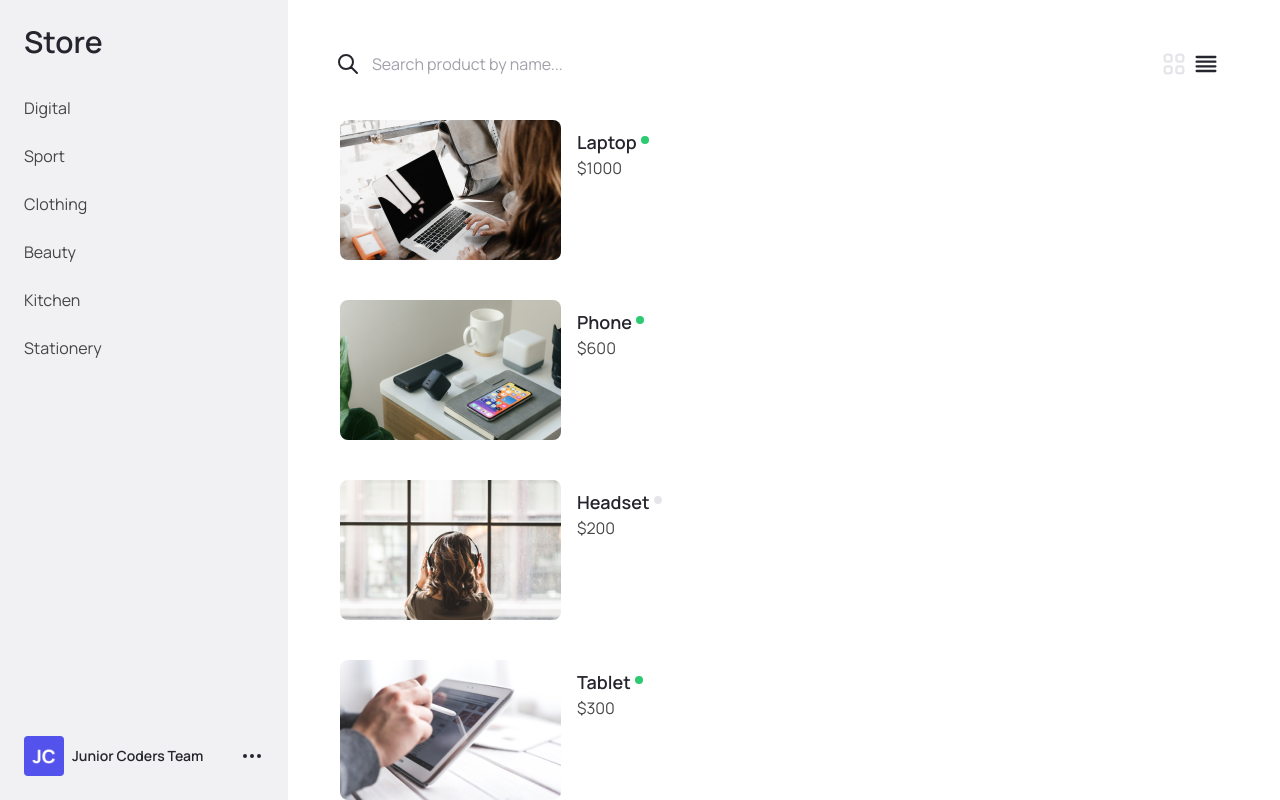
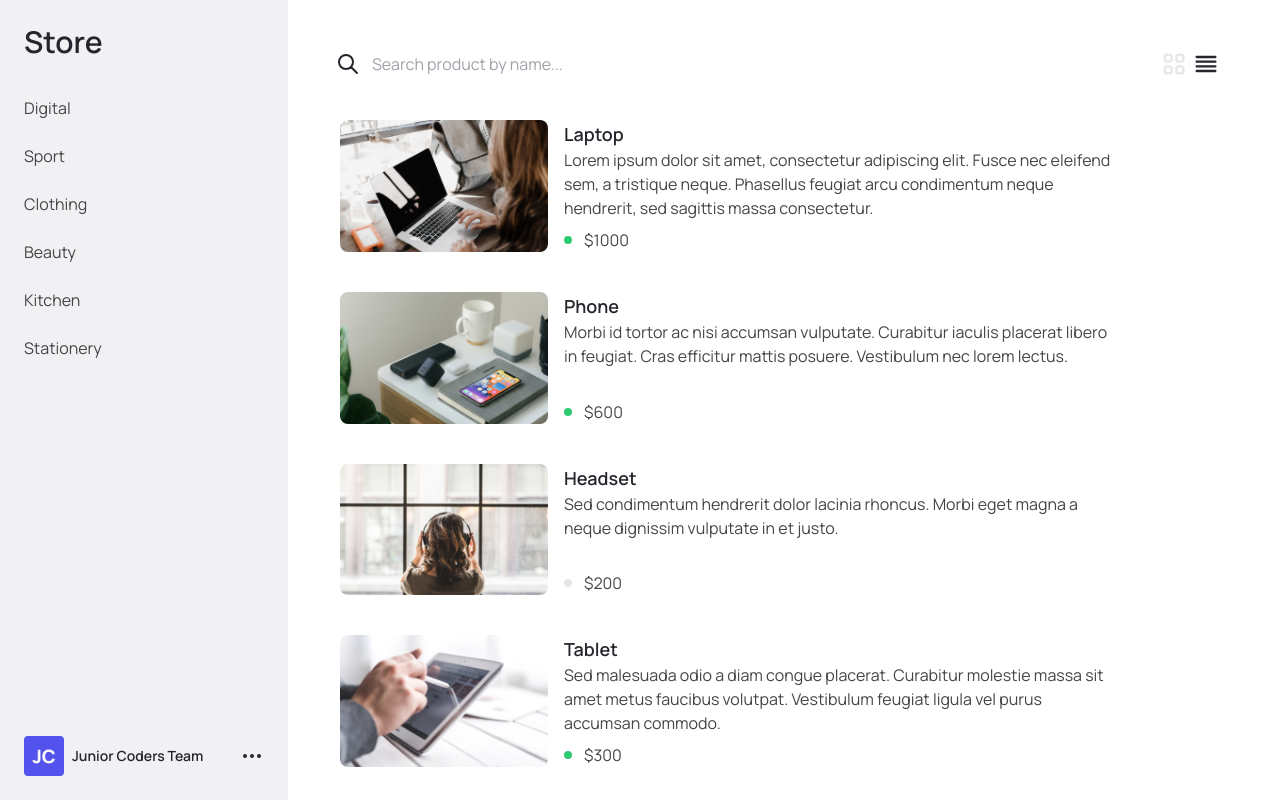
Before and after one commit to dumbmety/store, a React (Create React App) app: page / in a window 1280 px wide. Both pictures are taken after a click on the item 1214 px from the left and 64 px from the top of the page. Built offline with nearby package versions, Linux system fonts and the light colour scheme.

Commit message:
fix some bugs in change layout

```diff
--- a/src/components/Header/Actions/Grid/Index.js
+++ b/src/components/Header/Actions/Grid/Index.js
@@ -1,16 +1,20 @@
+import { useContext } from 'react'
 import { ViewGridIcon } from '@heroicons/react/outline'
-const grid = props => {
-  const { setGridView, GridView } = props
+
+import LayoutContext from '../../../../providers/layout'
+
+function Grid() {
+  const { layout, changeLayout } = useContext(LayoutContext)
+
   return (
-    <li
-      onClick={() => setGridView(true)}
-      className={`mr-1 ${GridView ? 'curser-normal' : 'cursor-pointer'}`}
-    >
+    <li onClick={() => changeLayout('grid')} className="mr-1 cursor-pointer">
       <ViewGridIcon
-        className={`${GridView ? 'text-black' : 'text-cool'} w-7 h-7 `}
+        className={`w-7 h-7 transition duration-200 ${
+          layout === 'grid' ? 'text-black' : 'text-cool'
+        }`}
       />
     </li>
   )
 }
 
-export default grid
+export default Grid
--- a/src/components/Header/Actions/List/Index.js
+++ b/src/components/Header/Actions/List/Index.js
@@ -1,16 +1,20 @@
+import { useContext } from 'react'
 import { ViewListIcon } from '@heroicons/react/outline'
-const list = props => {
-  const { GridView, setGridView } = props
+
+import LayoutContext from '../../../../providers/layout'
+
+function List() {
+  const { layout, changeLayout } = useContext(LayoutContext)
+
   return (
-    <li
-      onClick={() => setGridView(false)}
-      className={`mr-1 ${GridView ? 'cursor-pointer' : 'curser-normal'}`}
-    >
+    <li onClick={() => changeLayout('list')} className="mr-1 cursor-pointer">
       <ViewListIcon
-        className={`${GridView ? 'text-cool' : 'text-black'} w-7 h-7 mr-4`}
+        className={`w-7 h-7 mr-4 transition duration-200 ${
+          layout === 'list' ? 'text-black' : 'text-cool'
+        }`}
       />
     </li>
   )
 }
 
-export default list
+export default List
--- a/src/components/Header/index.js
+++ b/src/components/Header/index.js
@@ -1,14 +1,15 @@
+import './style.css'
+
 import Actions from './Actions'
 import Searchbar from './Searchbar'
-import './style.css'
-const header = props => {
-  const { setGridView, GridView } = props
+
+function Header() {
   return (
     <header className="products-header">
       <Searchbar />
-      <Actions GridView={GridView} setGridView={setGridView} />
+      <Actions />
     </header>
   )
 }
 
-export default header
+export default Header
--- a/src/components/Products/Product/index.js
+++ b/src/components/Products/Product/index.js
@@ -1,25 +1,36 @@
 import './style.css'
+import { useContext } from 'react'
 
 import PropTypes from 'prop-types'
 import { Link } from 'react-router-dom'
 
-function Product({ name, price, status, image, route, GridView }) {
+import LayoutContext from '../../../providers/layout'
+
+function Product({ name, price, status, image, route, description }) {
+  const { layout } = useContext(LayoutContext)
+
   return (
-    <li className={`product  ${!GridView && 'flex'}`}>
+    <li className={`product ${layout === 'list' && 'list'}`}>
       <div>
         <Link to={`/product/${route}`} className="route" />
         <img className="image" src={`/images/${image}`} alt={name} />
       </div>
-      <div className={`details ${!GridView && 'ml-4'}`}>
+      <div className="info">
         <div>
           <h3 className="name">{name}</h3>
-          <h4 className="price">${price}</h4>
+          {layout === 'list' && <p className="description">{description}</p>}
+          <div className="details">
+            {layout === 'list' && (
+              <span
+                className={`status ${status ? 'available' : 'unavailable'}`}
+              />
+            )}
+            <h4 className="price">${price}</h4>
+          </div>
         </div>
-        <span
-          className={`status ${!GridView && 'ml-1'} ${
-            status ? 'available' : 'unavailable'
-          }`}
-        />
+        {layout === 'grid' && (
+          <span className={`status ${status ? 'available' : 'unavailable'}`} />
+        )}
       </div>
     </li>
   )
@@ -31,6 +42,7 @@ Product.propTypes = {
   status: PropTypes.bool.isRequired,
   image: PropTypes.string.isRequired,
   route: PropTypes.string.isRequired,
+  description: PropTypes.string.isRequired,
 }
 
 export default Product
--- a/src/components/Products/Product/style.css
+++ b/src/components/Products/Product/style.css
@@ -1,5 +1,10 @@
 .product {
   @apply p-3 relative transition rounded-lg hover:bg-light;
+}
+
+.product.list {
+  @apply lg:flex h-full;
+  min-height: 9rem;
 }
 
 .product .route {
@@ -7,29 +12,57 @@
 }
 
 .product .image {
-  @apply w-full rounded-lg lg:max-w-xs;
+  @apply w-full h-full object-cover rounded-lg lg:max-w-xs;
 }
 
-.product .details {
+.product.list .image {
+  @apply lg:w-52;
+}
+
+.product .info {
   @apply mt-2 flex justify-between;
 }
 
-.product .details .name {
+.product.list .info {
+  @apply lg:mt-0 lg:ml-4;
+}
+
+.product.list .info > div {
+  @apply flex flex-col;
+}
+
+.product .info .name {
   @apply text-lg font-semibold;
 }
 
-.product .details .price {
+.product .info .description {
+  @apply w-full lg:w-5/6 flex-1 text-gray;
+}
+
+.product .info .price {
   @apply text-gray;
 }
 
-.product .details .status {
+.product.list .info .details {
+  @apply mt-5 lg:mt-0 flex items-center;
+}
+
+.product.list .info .details .status {
+  @apply m-0 mr-3;
+}
+
+.product .info .status {
   @apply w-2 h-2 mt-2 rounded-full;
 }
 
-.product .details .status.available {
+.product.list .info .status {
+  @apply ml-1;
+}
+
+.product .info .status.available {
   @apply bg-green;
 }
 
-.product .details .status.unavailable {
+.product .info .status.unavailable {
   @apply bg-cool;
 }
--- a/src/components/Products/index.js
+++ b/src/components/Products/index.js
@@ -1,16 +1,20 @@
 import './style.css'
+import { useContext } from 'react'
 
 import products from '../../constants/products'
+
 import Product from './Product'
+import LayoutContext from '../../providers/layout'
 
-const Products = props => {
-  const { GridView } = props
+function Products() {
+  const { layout } = useContext(LayoutContext)
+
   return (
     <ul
-      className={`products ${
-        GridView
-          ? 'grid gap-4 grid-cols-1 sm:grid-cols-2 lg:grid-cols-3 xl:grid-cols-4 2xl:grid-cols-5'
-          : 'grid grid-cols-1 gap-4'
+      className={`products grid gap-4 ${
+        layout === 'grid'
+          ? 'grid-cols-1 sm:grid-cols-2 lg:grid-cols-3 xl:grid-cols-4 2xl:grid-cols-5'
+          : 'grid-cols-1'
       }`}
     >
       {products.map(product => (
@@ -21,7 +25,7 @@ const Products = props => {
           status={product.status}
           image={product.image}
           route={product.route}
-          GridView={GridView}
+          description={product.description}
         />
       ))}
     </ul>
--- a/src/constants/products.js
+++ b/src/constants/products.js
@@ -7,6 +7,8 @@ const products = [
     category: 'digital',
     image: 'laptop.png',
     route: 'laptop',
+    description:
+      'Lorem ipsum dolor sit amet, consectetur adipiscing elit. Fusce nec eleifend sem, a tristique neque. Phasellus feugiat arcu condimentum neque hendrerit, sed sagittis massa consectetur.',
   },
   {
     id: '2303331f-70d3-4877-a1be-787e56002846',
@@ -16,6 +18,8 @@ const products = [
     category: 'digital',
     image: 'phone.png',
     route: 'phone',
+    description:
+      ' Morbi id tortor ac nisi accumsan vulputate. Curabitur iaculis placerat libero in feugiat. Cras efficitur mattis posuere. Vestibulum nec lorem lectus.',
   },
   {
     id: '53f00b62-b39c-486d-85f2-7702109168da',
@@ -25,6 +29,8 @@ const products = [
     category: 'digital',
     image: 'headset.png',
     route: 'headset',
+    description:
+      'Sed condimentum hendrerit dolor lacinia rhoncus. Morbi eget magna a neque dignissim vulputate in et justo.',
   },
   {
     id: '45cda302-21db-4ff7-b591-1c09e3ebb41a',
@@ -34,6 +40,8 @@ const products = [
     category: 'digital',
     image: 'tablet.png',
     route: 'tablet',
+    description:
+      'Sed malesuada odio a diam congue placerat. Curabitur molestie massa sit amet metus faucibus volutpat. Vestibulum feugiat ligula vel purus accumsan commodo.',
   },
   {
     id: '0949f23e-7b68-408c-9edf-ea76b8e3745b',
@@ -43,6 +51,8 @@ const products = [
     category: 'digital',
     image: 'camera.png',
     route: 'camera',
+    description:
+      'Phasellus eu vehicula ante. Cras feugiat diam sed tempor pellentesque. Etiam dictum nisl in vehicula aliquam. Aliquam tincidunt commodo justo, at finibus nunc convallis quis.',
   },
   {
     id: 'f241e773-d7cd-4be4-b81d-a3f05a78f8a6',
@@ -52,6 +62,8 @@ const products = [
     category: 'digital',
     image: 'telescope.png',
     route: 'telescope',
+    description:
+      'Nunc convallis fringilla metus nec sodales. Vestibulum posuere urna sem, eget maximus ipsum malesuada id. Quisque venenatis ante vitae urna efficitur molestie.',
   },
   {
     id: '33efd333-d53d-45d2-83f2-59a0cf68b542',
@@ -61,6 +73,8 @@ const products = [
     category: 'digital',
     image: 'keyboard.png',
     route: 'keyboard',
+    description:
+      'Morbi tempor faucibus rhoncus. Donec rutrum erat orci, a laoreet ante pellentesque eu. Praesent aliquam elementum purus.',
   },
   {
     id: '276c2ff3-ccae-4cc4-807a-dd9ab3b90205',
@@ -70,6 +84,8 @@ const products = [
     category: 'digital',
     image: 'television.png',
     route: 'television',
+    description:
+      'Pellentesque vitae viverra turpis, et pellentesque libero. Mauris justo urna, egestas vitae commodo et, gravida eget arcu. Fusce ornare egestas massa at pharetra.',
   },
   {
     id: '2751ec6c-ecfb-495a-b54b-e9ac74426d6b',
@@ -79,6 +95,8 @@ const products = [
     category: 'digital',
     image: 'powerbank.png',
     route: 'powerbank',
+    description:
+      'Morbi ut nulla vel sem tempor tristique. Nam vulputate, ex tincidunt placerat condimentum, magna lorem pretium tellus, non lacinia eros mi in felis.',
   },
   {
     id: '31630936-cda5-4086-80e2-1a1d660699b1',
@@ -88,6 +106,8 @@ const products = [
     category: 'digital',
     image: 'microphone.png',
     route: 'microphone',
+    description:
+      'Nulla sem nisl, sollicitudin sed gravida id, commodo at erat. Aenean eu tincidunt massa, sed fermentum ante. Nulla cursus arcu condimentum, dapibus odio nec, pharetra orci.',
   },
   {
     id: '11c336ac-9d79-4d7b-b367-e94537f96378',
@@ -97,6 +117,8 @@ const products = [
     category: 'digital',
     image: 'printer.png',
     route: 'printer',
+    description:
+      'Sed velit ipsum, tincidunt eget felis vel, fermentum porttitor ante. Aenean egestas leo at fermentum molestie. Maecenas finibus leo ligula, quis faucibus sem elementum placerat.',
   },
   {
     id: '42c9e1f1-bc18-4483-9db8-20776af632f5',
@@ -106,6 +128,8 @@ const products = [
     category: 'digital',
     image: 'watch.png',
     route: 'watch',
+    description:
+      'Mauris convallis, nibh eu tincidunt ornare, felis sapien ullamcorper ex, porttitor convallis augue urna vitae lorem. Cras consectetur fermentum sodales.',
   },
 ]
 
--- a/src/containers/Home.js
+++ b/src/containers/Home.js
@@ -1,17 +1,27 @@
+import { useState } from 'react'
+
 import Main from '../components/Main'
 import Products from '../components/Products'
 import Sidebar from '../components/Sidebar'
 import Header from '../components/Header'
-import { useState } from 'react'
+
+import LayoutContext from '../providers/layout'
 
 function Home() {
-  const [GridView, setGridView] = useState(true)
+  const [layout, setLayout] = useState('grid')
+
+  function changeLayout(layout) {
+    setLayout(layout)
+  }
+
   return (
     <div className="flex">
       <Sidebar />
       <Main>
-        <Header GridView={GridView} setGridView={setGridView} />
-        <Products GridView={GridView} />
+        <LayoutContext.Provider value={{ layout, changeLayout }}>
+          <Header />
+          <Products />
+        </LayoutContext.Provider>
       </Main>
     </div>
   )
--- /dev/null
+++ b/src/providers/layout.js
@@ -0,0 +1,8 @@
+import { createContext } from 'react'
+
+const LayoutContext = createContext({
+  layout: '',
+  changeLayout: () => {},
+})
+
+export default LayoutContext
--- a/tailwind.config.js
+++ b/tailwind.config.js
@@ -10,7 +10,7 @@ module.exports = {
         black: '#25252D',
         purple: '#7047EA',
         green: '#2DCA72',
-        gray: '#454547',
+        gray: '#9696A7',
         cool: '#E6E6EA',
         light: '#F1F1F4',
         white: '#FFFFFF',
```
Also changed, not shown: src/components/Header/Actions/index.js (+8 -7 lines).
